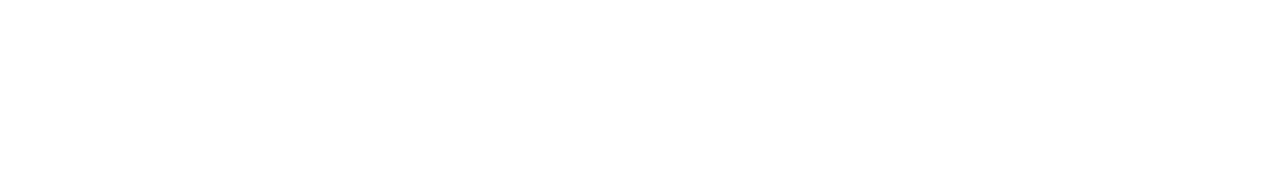
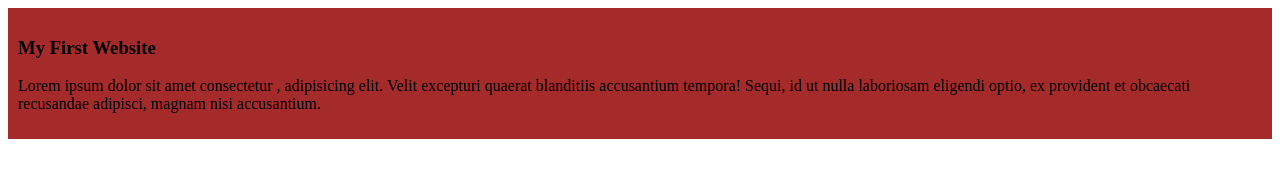
Before and after one commit to saniaakter2121/my-simple-website, a plain HTML site: page index.html in a window 1280 px wide. Drawn offline with Linux system fonts and the light colour scheme.

Commit message:
addded the first blog

```diff
--- a/index.html
+++ b/index.html
@@ -4,8 +4,16 @@
     <meta charset="UTF-8">
     <meta name="viewport" content="width=device-width, initial-scale=1.0">
     <title>My Simple Website</title>
+    <link rel="stylesheet" href="styles/blog.css">
 </head>
 <body>
+    <div>
+        <h3>My First Website</h3>
+        <p>Lorem ipsum dolor sit amet consectetur
+            , adipisicing elit. Velit excepturi quaerat blanditiis
+            accusantium tempora! Sequi, id ut nulla laboriosam eligendi optio,
+             ex provident et obcaecati recusandae adipisci, magnam nisi accusantium.</p>
+    </div>
 
 </body>
 </html>
--- /dev/null
+++ b/styles/blog.css
@@ -0,0 +1,4 @@
+div{
+    background-color: brown;
+    padding: 10px;
+}
```
